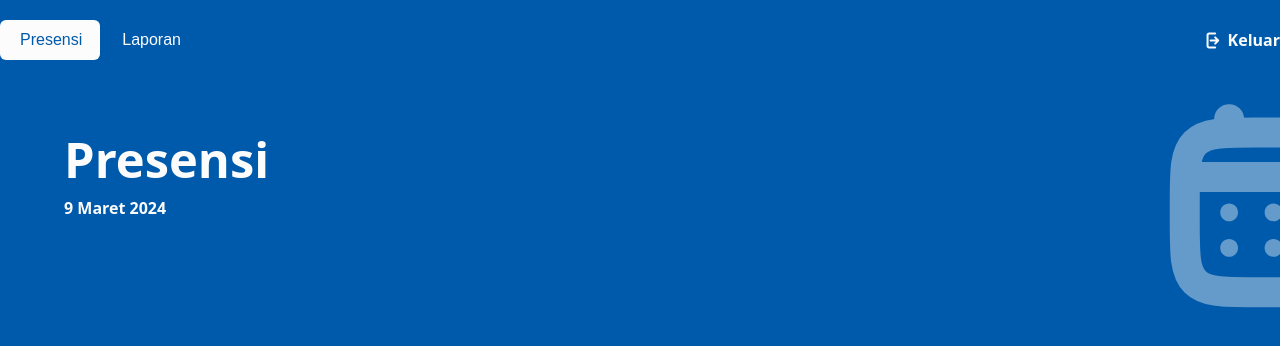
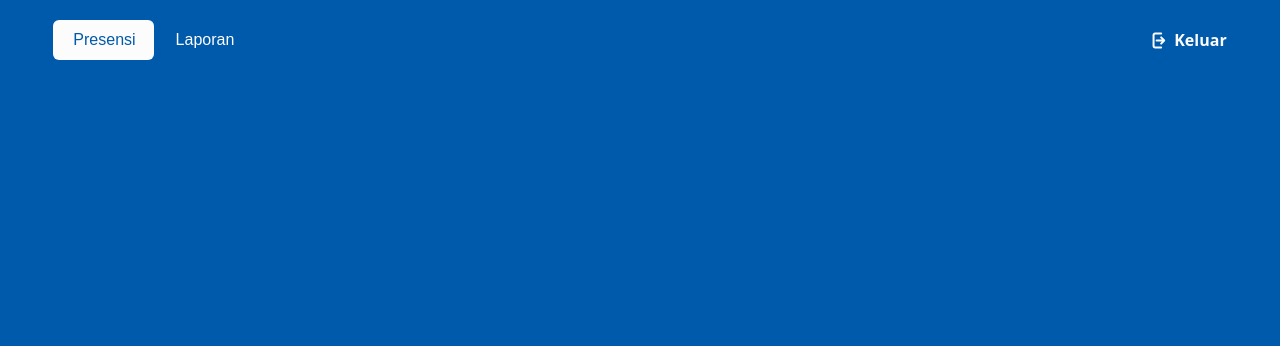
Before and after one commit to bernarduswillson/SweepIn-FE, a Next.js app: page /presensi in a window 1280 px wide. Shown: the top 346 px of the page. Built offline with nearby package versions, Linux system fonts and the light colour scheme.

Commit message:
feat: refactor logout button

```diff
--- a/src/app/presensi/page.tsx
+++ b/src/app/presensi/page.tsx
@@ -41,12 +41,14 @@ const Presensi = (): JSX.Element => {
   }
 
   return (
-    <div className="relative h-screen bg-blue_main overflow-hidden">
+    <div className="relative w-screen h-screen flex justify-center bg-blue_main overflow-hidden">
 
+      <div className='w-11/12'>
         {/* Header */}
         <div className='relative h-[30vh]'>
           <Navbar />
-        <div className='justify-end flex flex-col bottom-0 absolute'>
+
+          {/* <div className='justify-end flex flex-col bottom-0 absolute'>
             <div className='mb-10 ml-[5vw]'>
               <h1 className="text-white text-5xl pt-10 font-extrabold">Presensi</h1>
               <h2 className="text-white text-md font-semibold">{getToday()}</h2>
@@ -54,7 +56,7 @@ const Presensi = (): JSX.Element => {
           </div>
           <div className='absolute bottom-0 right-0 translate-x-[100px] translate-y-[50px]'>
             <Image src={Calendar} alt='Calendar' />
-        </div>
+          </div> */}
         </div>
 
         {/* Body */}
@@ -71,6 +73,8 @@ const Presensi = (): JSX.Element => {
             </div>
           </div>
         </div> */}
+      </div>
+
       {/* {showAlert && <AlertLog onConfirm={handleConfirm} onCancel={handleConfirm} />} */}
     </div>
   );
--- a/src/components/Navbar.tsx
+++ b/src/components/Navbar.tsx
@@ -1,20 +1,13 @@
-import Image from 'next/image';
-
 // Components
+import LogoutButton from '@components/ui/LogoutButton';
 import ToggleButton from '@components/ui/NavButton';
-
-// Images
-import Logout from '@/images/Presensi/Logout.svg'
 
 const Navbar = (): JSX.Element => {
   return (
     <div className='w-full flex justify-between mt-5'>
       <ToggleButton state={'Presensi'} />
-      {/* <button className='flex items-center transition-all duration-200 ease-in-out hover:translate-x-3' onClick={() => setShowAlert(true)}> */}
-      <button className='flex items-center transition-all duration-200 ease-in-out hover:translate-x-3'>
-        <Image src={Logout} alt='Logout' />
-        <div className='ml-2 font-semibold text-white'>Keluar</div>
-      </button>
+
+      <LogoutButton />
     </div>
   );
 }
--- /dev/null
+++ b/src/components/ui/LogoutButton.tsx
@@ -0,0 +1,22 @@
+import Image from 'next/image';
+import { signOut } from 'next-auth/react';
+
+// Asset
+import Logout from '@/images/Presensi/Logout.svg'
+
+const LogoutButton = ():JSX.Element => {
+
+  // Logout
+  const handleLogout = () => {
+    signOut({ callbackUrl: process.env.NEXT_PUBLIC_BASE_URL + '/masuk'})
+  }
+
+  return (
+    <button className='flex items-center group' onClick={handleLogout}>
+      <Image src={Logout} alt='Logout' className='transition-all duration-200 ease-in-out group-hover:-translate-x-2'/>
+      <div className='ml-2 font-semibold text-white'>Keluar</div>
+    </button>
+  );
+};
+
+export default LogoutButton;
```
Lines whose indentation alone changed are shown as unchanged.
